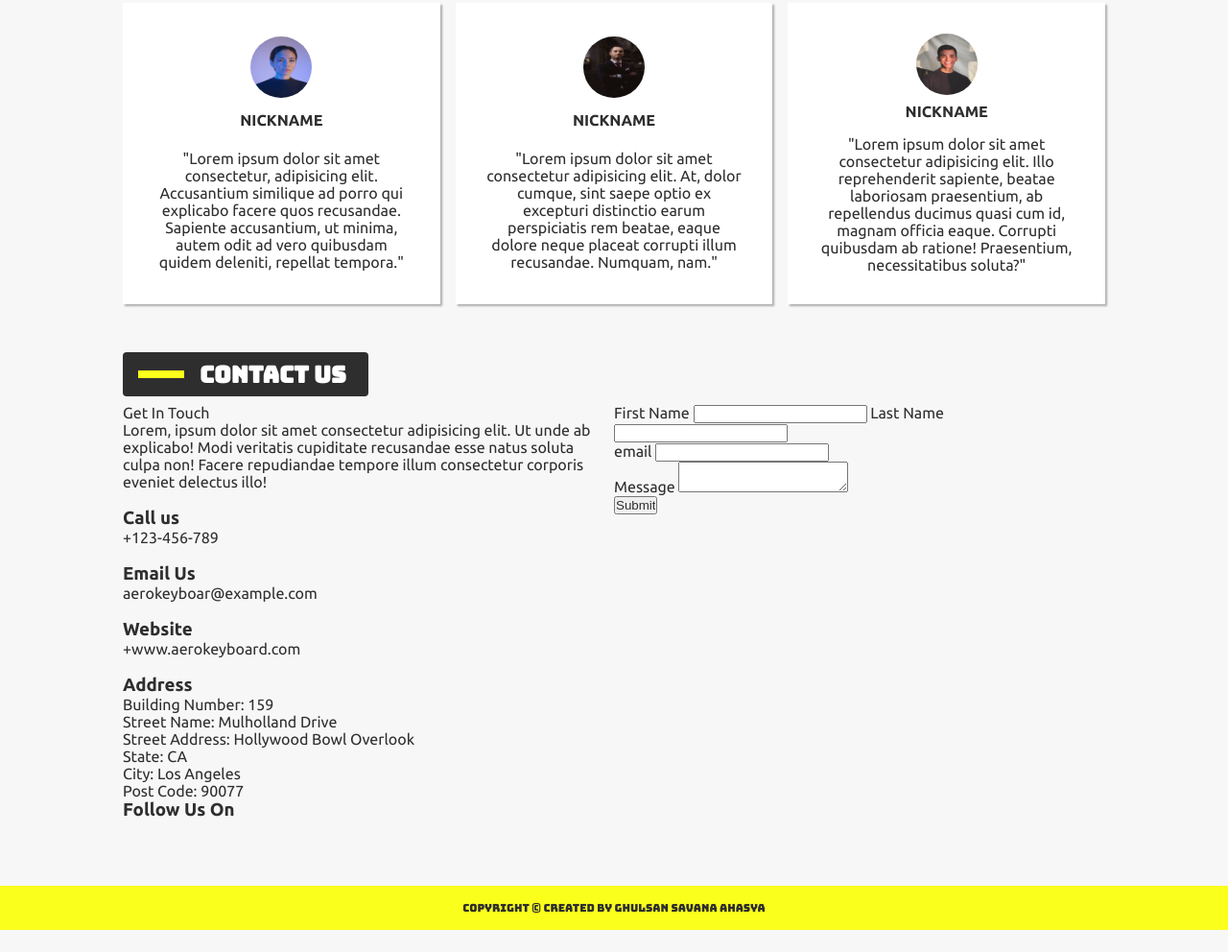
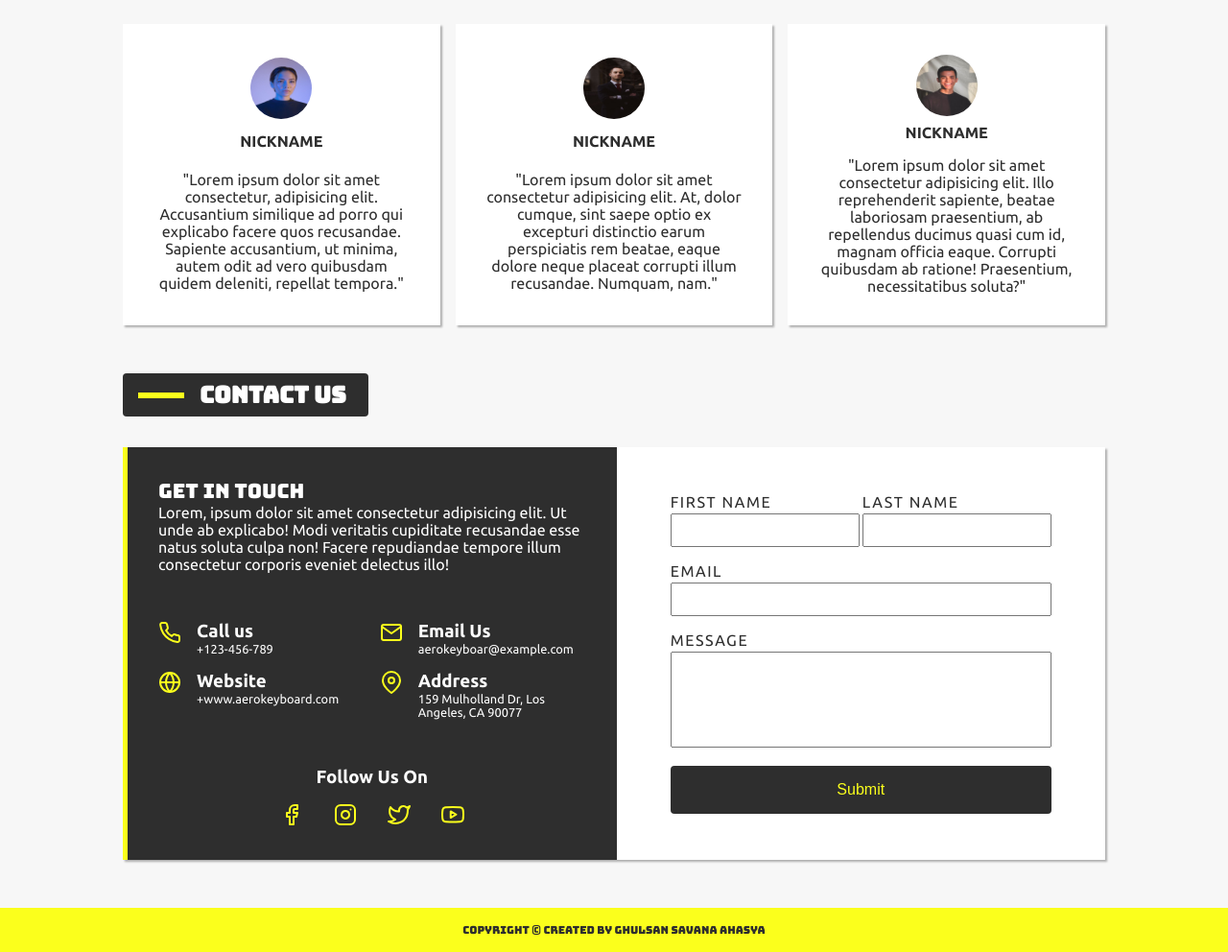
Before and after one commit to GhulsanSavanaAhasya/AeroKeyboard, a plain HTML site: page index.html in a window 1280 px wide. Shown: the part 1692-2684 px from the top of the page at 96% size. Before the commit the page ends 2661 px from the top, so only its background shows below. Drawn offline with nearby package versions, Linux system fonts and the light colour scheme.

Commit message:
styling for review, contact, and footer

```diff
--- a/index.html
+++ b/index.html
@@ -29,7 +29,7 @@
             </ul>
         </div>
         <div class="logo">
-            <a href=""><i data-feather="sun"></i></a>
+            <i data-feather="sun"></i>
             <!-- <a href=""><i data-feather="moon"></i></a> -->
             <!-- <div class="logo"></div> -->
         </div>
@@ -123,65 +123,74 @@
             <div class="horizontal-line"></div>
             <h2>Contact Us</h2>
         </div>
-        <div class="contact-content">
+        <div class="contact-container">
             <div class="contact-information">
                 <span>Get In Touch</span>
                 <p>Lorem, ipsum dolor sit amet consectetur adipisicing elit. Ut unde ab explicabo! Modi veritatis
                     cupiditate recusandae esse natus soluta culpa non! Facere repudiandae tempore illum consectetur
                     corporis eveniet delectus illo!
                 </p>
-                <div class="contact-logo">
-                    <img src="img/logo1.jpg" alt="">
+                <div class="contact-items-container">
+                    <div class="contact-items">
+                        <span><i data-feather="phone"></i></span>
+                        <div class="contact-content">
                             <h3>Call us</h3>
-                    <span>+123-456-789</span>
+                            <p>+123-456-789</p>
                         </div>
-                <div class="contact-logo">
-                    <img src="img/logo2.jpg" alt="">
+                    </div>
+                    <div class="contact-items">
+                        <span><i data-feather="mail"></i></span>
+                        <div class="contact-content">
                             <h3>Email Us</h3>
-                    <span>aerokeyboar@example.com</span>
+                            <p>aerokeyboar@example.com</p>
                         </div>
-                <div class="contact-logo">
-                    <img src="img/logo3.jpg" alt="">
+                    </div>
+                    <div class="contact-items">
+                        <span><i data-feather="globe"></i></span>
+                        <div class="contact-content">
                             <h3>Website</h3>
-                    <span>+www.aerokeyboard.com</span>
+                            <p>+www.aerokeyboard.com</p>
                         </div>
-                <div class="contact-logo">
-                    <img src="img/logo4.jpg" alt="">
+                    </div>
+                    <div class="contact-items">
+                        <span><i data-feather="map-pin"></i></span>
+                        <div class="contact-content">
                             <h3>Address</h3>
-                    <ul>
-                        <li>Building Number: 159</li>
-                        <li>Street Name: Mulholland Drive</li>
-                        <li>Street Address: Hollywood Bowl Overlook</li>
-                        <li>State: CA</li>
-                        <li>City: Los Angeles</li>
-                        <li>Post Code: 90077</li>
-                    </ul>
+                            <p>159 Mulholland Dr, Los Angeles, CA 90077</p>
+                        </div>
+                    </div>
                 </div>
                 <div class="social-media">
                     <h3>Follow Us On</h3>
-                    <img src="" alt="">
-                    <img src="" alt="">
-                    <img src="" alt="">
-                    <img src="" alt="">
+                    <div class="social-media-icon">
+                        <a href=""><i data-feather="facebook"></i></a>
+                        <a href=""><i data-feather="instagram"></i></a>
+                        <a href=""><i data-feather="twitter"></i></a>
+                        <a href=""><i data-feather="youtube"></i></a>
+                    </div>
                 </div>
             </div>
             <div class="contact-form">
                 <form action="" method="get">
-                    <div class="name-input">
+                    <div class="form-input name-input">
+                        <div>
                             <label for="first-name">First Name</label>
                             <input type="text" name="first-name" id="first-name">
+                        </div>
+                        <div>
                             <label for="last-name">Last Name</label>
                             <input type="text" name="last-name" id="last-name">
                         </div>
-                    <div class="email-input">
-                        <label for="email">email</label>
+                    </div>
+                    <div class="form-input">
+                        <label for="email">Email</label>
                         <input type="email" name="email" id="email">
                     </div>
-                    <div class="message">
+                    <div class="form-input message">
                         <label for="message">Message</label>
                         <textarea name="message" id="message"></textarea>
                     </div>
-                    <input type="submit" value="Submit">
+                    <input type="submit" value="Submit" class="btn-submit">
                     <!-- <button>Submit</button> -->
                 </form>
             </div>
--- a/style.css
+++ b/style.css
@@ -4,10 +4,10 @@
     box-sizing: border-box;
     list-style: none;
     text-decoration: none;
-    color: rgb(46, 46, 46);
 }
 
 body{
+    color: rgb(46, 46, 46);
     font-family: "Ubuntu", sans-serif;
     height: 2000px;
     background-color: rgb(247, 247, 247);
@@ -125,12 +125,12 @@ body{
     align-items: center;
     background-color: rgb(46, 46, 46);
     width: 25%;
-    margin: 0.5rem 0;
+    margin: 2rem 0;
     padding: 0.2rem 0.2rem 0.2rem 0;
     border-radius: 4px;
 }
 .sub-title .horizontal-line{
-    padding: 0.25rem 1.5rem;
+    padding: 0.2rem 1.5rem;
     background-color: rgb(251, 255, 28);
     width: 1rem;
     margin: 1rem 1rem 1rem 1rem ;
@@ -180,9 +180,97 @@ body{
     width: 80%;
     margin: 50px auto;
 }
-.contact-content{
+.contact-container{
     display: grid;
     grid-template-columns: repeat(auto-fit, minmax(200px, 1fr));
+    box-shadow: 2px 2px 2px rgba(0, 0, 0, 0.3);
+    border-left: 5px solid rgb(251, 255, 28);
+
+}
+.contact-information{
+    background-color: rgb(46, 46, 46);
+    color: white;
+    padding: 2rem;
+}
+.contact-information span{
+    font-family: "Bungee", sans-serif;
+    font-size: 1.3rem;
+}
+.contact-items-container{
+    display: grid;
+    grid-template-columns: repeat(auto-fit, minmax(200px, 1fr));
+    margin: 50px auto;
+    gap: 1rem;
+
+}
+.contact-items-container .contact-items p{
+    font-size: 0.8rem;
+}
+.contact-items-container .contact-items span{
+    color: rgb(251, 255, 28);
+}
+.contact-items-container .contact-items{
+    display: flex;
+    /* justify-content: center; */
+    /* align-items: center; */
+}
+.contact-content{
+    margin-left: 1rem;
+}
+
+.social-media{
+    display: grid;
+    gap: 1rem;
+    place-content: center;
+    text-align: center;
+
+}
+.social-media .social-media-icon{
+    display: flex;
+    gap: 2rem;
+}
+.social-media .social-media-icon a{
+    color: rgb(251, 255, 28);
+}
+
+form{
+    display: grid;
+    gap: 1rem;
+}
+.contact-form{
+    padding: 2rem;
+    display: grid;
+    place-items: center;
+    background-color: white;
+}
+.contact-form label{
+    display: block;
+    margin-bottom: 0.2rem;
+    text-transform: uppercase;
+    letter-spacing: 0.1rem;
+}
+.contact-form input{
+    padding: 0.5rem;
+    width: 100%;
+}
+.form-input.name-input{
+    display: grid;
+    grid-template-columns: 1fr 1fr;
+    gap: 0.2rem;
+}
+.form-input textarea{
+    width: 100%;
+    height: 100px;
+    resize: none;
+    padding: 0.5rem;
+}
+.contact-form .btn-submit{
+    background-color: rgb(46, 46, 46);
+    color: rgb(251, 255, 28);
+    border-radius: 4px;
+    font-size: 1rem;
+    border: none;
+    padding: 1rem 2rem;
 }
 
 footer{
```
Lines whose indentation alone changed are shown as unchanged.
